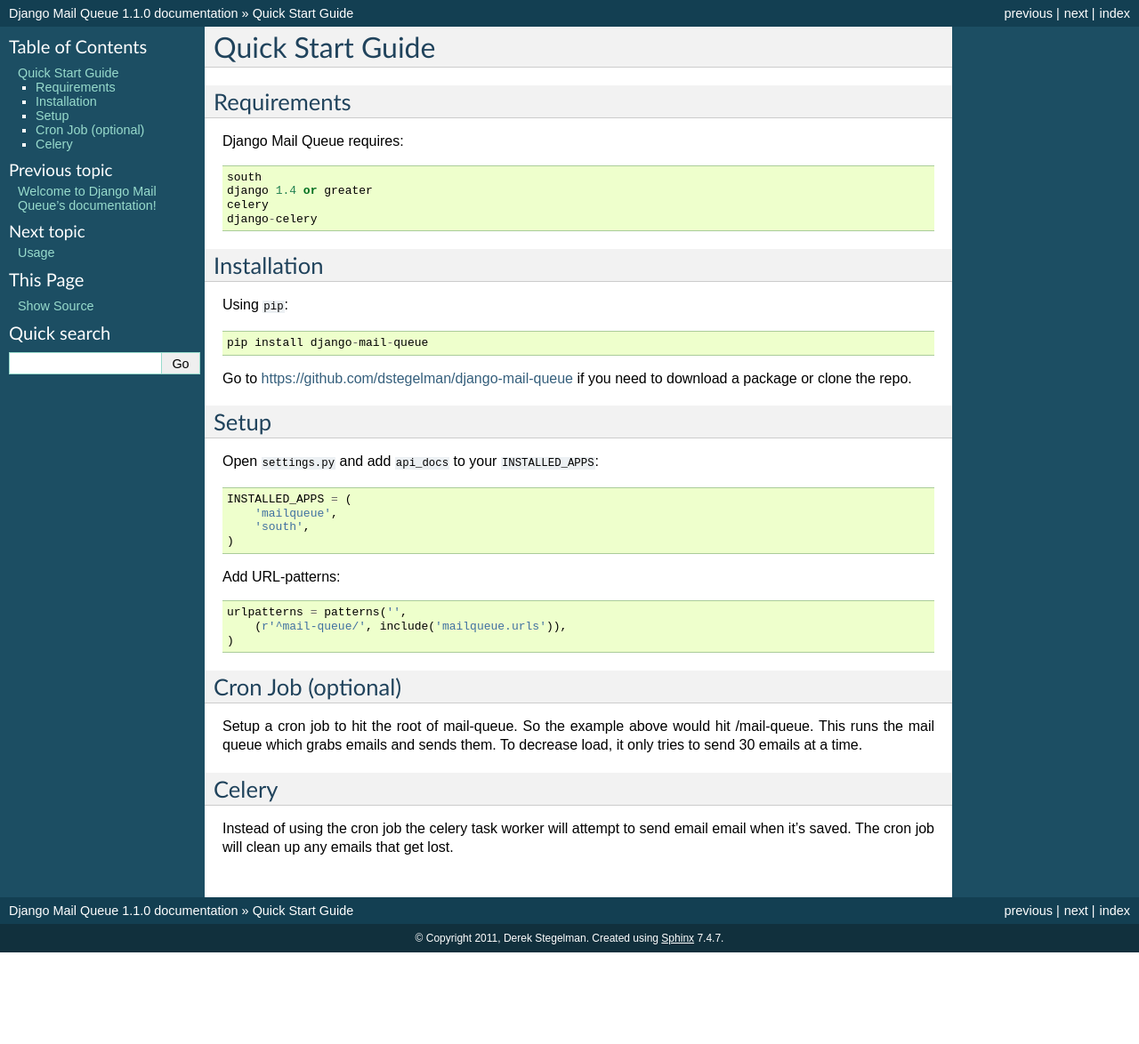
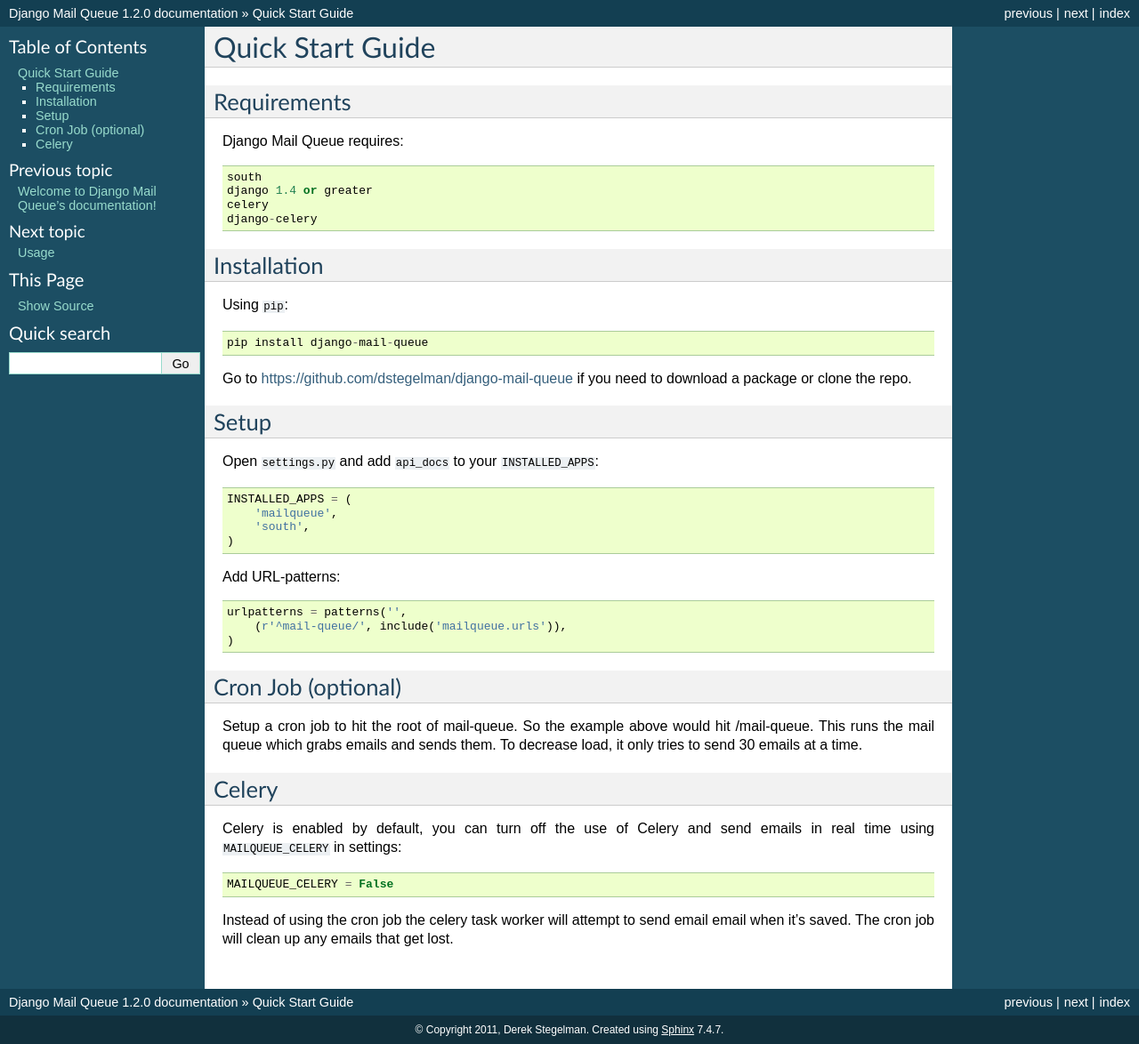
Before and after one commit to dstegelman/django-mail-queue, a Sphinx documentation site: the page built from docs/source/installation.rst, in a window 1280 px wide. Shown: the whole page at 89% size. Built offline with Sphinx 7.4.7, drawn with Linux system fonts in a browser that asks for light colours; before the commit the page ends 1071 px from its top, so only the background shows below that.

Commit message:
Allow celery to be optional

```diff
--- a/docs/source/conf.py
+++ b/docs/source/conf.py
@@ -48,9 +48,9 @@
 # built documents.
 #
 # The short X.Y version.
-version = '1.1.0'
+version = '1.2.0'
 # The full version, including alpha/beta/rc tags.
-release = '1.1.0'
+release = '1.2.0'
 
 # The language for content autogenerated by Sphinx. Refer to documentation
 # for a list of supported languages.
--- a/docs/source/installation.rst
+++ b/docs/source/installation.rst
@@ -40,7 +40,6 @@
         (r'^mail-queue/', include('mailqueue.urls')),
     )
 
-
 Cron Job (optional)
 -------------------
 
@@ -51,4 +50,8 @@
 Celery
 ------
 
+Celery is enabled by default, you can turn off the use of Celery and send emails in real time using ``MAILQUEUE_CELERY`` in settings::
+
+    MAILQUEUE_CELERY = False
+
 Instead of using the cron job the celery task worker will attempt to send email email when it's saved.  The cron job will clean up any emails that get lost.
--- a/setup.py
+++ b/setup.py
@@ -1,6 +1,6 @@
 from setuptools import setup, find_packages
 
-version = '1.1.0'
+version = '1.2.0'
 
 setup(name='django-mail-queue',
       version=version,
```
Also changed, not shown: 1 other file.
